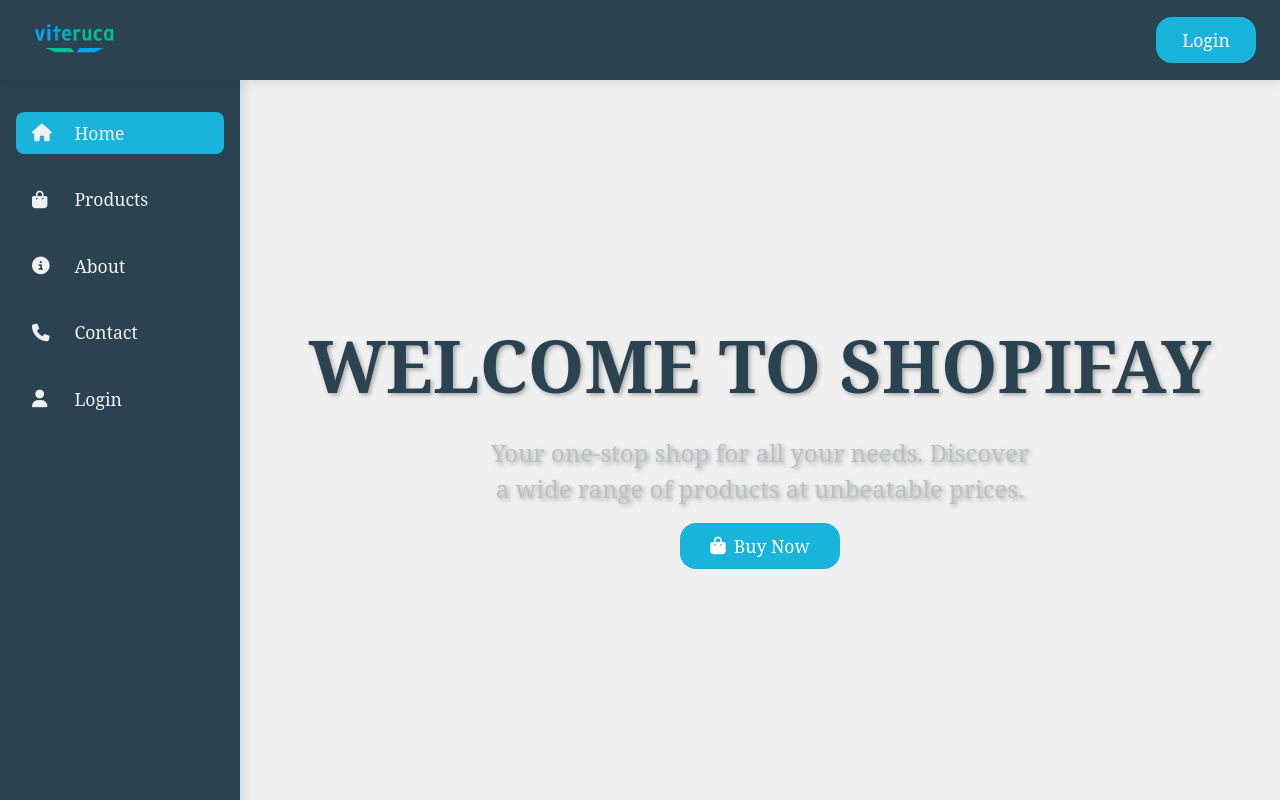
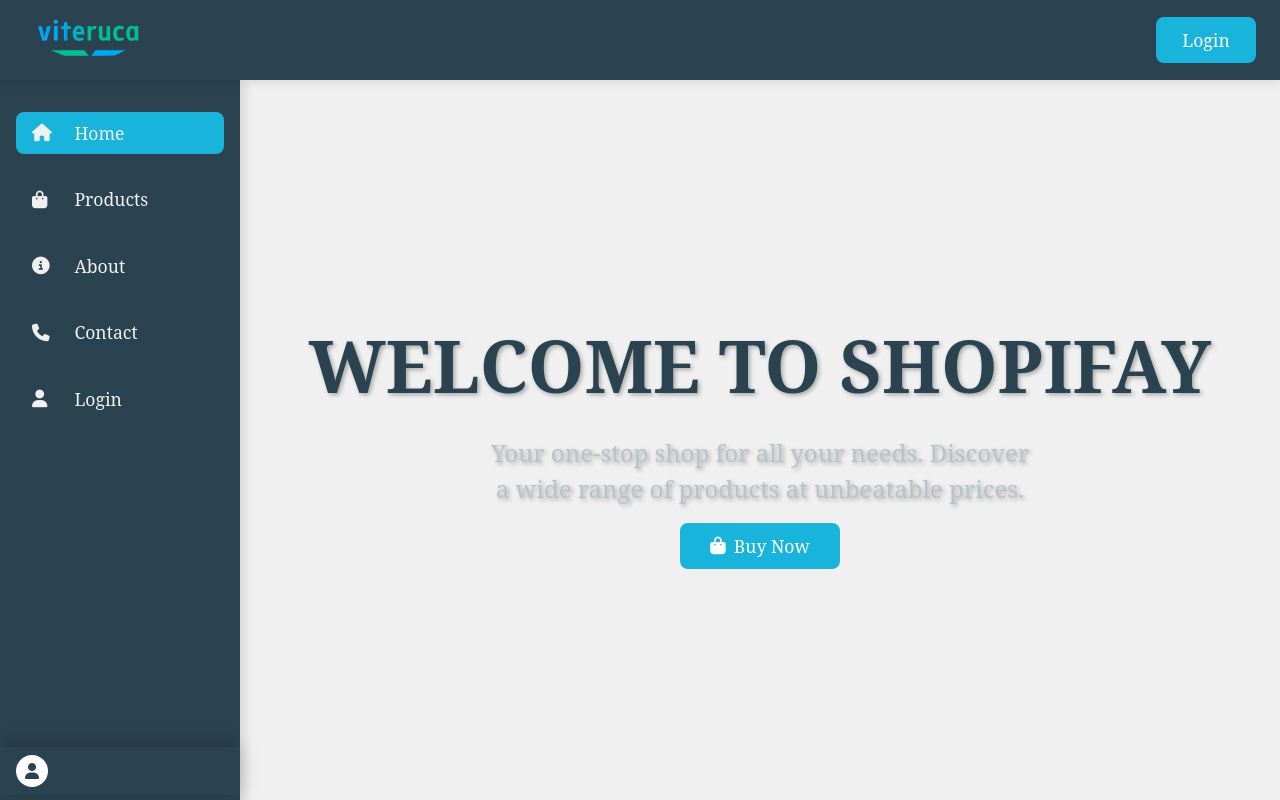
Before and after one commit to youssefmagdyjuo/Winter-Internship-2026-Task-02, a React (Vite) app in the folder Frontend/: page / in a window 1280 px wide. Built offline with nearby package versions, Linux system fonts and the light colour scheme.

Commit message:
add acount link in nav bar

```diff
--- a/Frontend/src/components/LogoutButton.jsx
+++ b/Frontend/src/components/LogoutButton.jsx
@@ -17,7 +17,7 @@ export default function LogoutButton() {
     return (
         <Button
             onClick={handleLogout}
-            style={'btn-danger'}>
+            style={'btn-thirdary'}>
             <div className="flex gap-2 items-center justify-center">
                 Logout
                 <i className="fa-solid fa-arrow-right-from-bracket"></i>
--- a/Frontend/src/components/SideNavBar.jsx
+++ b/Frontend/src/components/SideNavBar.jsx
@@ -4,6 +4,8 @@ import { useLocation } from 'react-router-dom';
 import { useSelector, useDispatch } from 'react-redux';
 import { toggleNavBar } from '../features/puplic/navBar.js';
 export default function SideNavBar() {
+    const storedUser = localStorage.getItem("mvec-user");
+    const user = storedUser ? JSON.parse(storedUser) : null;
     const dispatch = useDispatch();
     const isOpen = useSelector((state) => state.navBar.isOpen);
     const location = useLocation();
@@ -23,7 +25,7 @@ export default function SideNavBar() {
                     {links.map((link, index) => (
                         <Link to={link.path} key={index}>
                             <li className={`link ${isActiveLink(link.path) ? 'active_link' : ''}`}
-                            onClick={() => { if (window.innerWidth < 1024) {dispatch(toggleNavBar());}}}>
+                                onClick={() => { if (window.innerWidth < 1024) { dispatch(toggleNavBar()); } }}>
 
                                 <i className={` fa-solid ${link.icon} mr-2`}></i>
                                 {link.name}
@@ -32,6 +34,10 @@ export default function SideNavBar() {
                     ))}
                 </ul>
             </nav>
+            <div className='accountLink'>
+                <i className={`center flex bg-white text-[var(--color-secondary)]  w-8 h-8 rounded-full  fa-solid fa-user mr-2`}></i>
+                {user}
+            </div>
         </div>
     )
 }
--- a/Frontend/src/components/UpperNavBar.jsx
+++ b/Frontend/src/components/UpperNavBar.jsx
@@ -1,20 +1,32 @@
 import React from 'react'
 import Button from './Button'
 import { Link } from 'react-router-dom'
-import { useSelector,useDispatch } from 'react-redux';
-import {toggleNavBar} from '../features/puplic/navBar.js';
+import { useSelector, useDispatch } from 'react-redux';
+import { toggleNavBar } from '../features/puplic/navBar.js';
+import LogoutButton from './LogoutButton.jsx';
 export default function UpperNavBar() {
     const dispatch = useDispatch();
     const isOpen = useSelector((state) => state.navBar.isOpen);
+    const storedUser = localStorage.getItem("mvec-user");
+    const user = storedUser ? JSON.parse(storedUser) : null;
     return (
         <div className='upper_navbar_container'>
             <nav className='upper_navbar'>
                 <Link to="/"><img src="/logo.svg" alt="Logo" className="w-25" /></Link>
-                <div className="w-25 hidden lg:block">
-                    <Link to="/login-signup">
-                        <Button style={'btn-primary'}>Login</Button>
-                    </Link>
-                </div>
+
+                            <div className="w-25 hidden lg:block">
+                                {
+                                    user
+                                        ? (<>
+                                            <LogoutButton />
+                                        </>)
+                                        : (<>
+                                            <Link to="/login-signup">
+                                                <Button style={'btn-primary'}>Login</Button>
+                                            </Link>
+                                        </>)
+                                }
+                            </div>
                 <div className="nav_btn" onClick={() => dispatch(toggleNavBar())}>
                     <i className="fa-solid fa-bars"></i>
                 </div>
--- a/Frontend/src/index.css
+++ b/Frontend/src/index.css
@@ -8,7 +8,12 @@
     list-style: none;
     font-family: 'serif', Arial, sans-serif;
 }
+.center{
+    display: flex;
+    align-items: center;
+    justify-content: center;
 
+}
 :root {
     --color-primary: #18B4DB;
     --color-secondary: #2b4351;
@@ -33,7 +38,7 @@ h2 {
 
 .btn {
     padding: 0.6rem 1rem;
-    border-radius: 1rem;
+    border-radius: 0.5rem;
     font-weight: 500;
     transition: background-color 200ms;
     cursor: pointer;
@@ -111,6 +116,9 @@ h2 {
     height: 100%;
     margin: 0 auto;
 }
+.upper_navbar_container .upper_navbar img{
+    width: 8rem;
+}
 
 .upper_navbar_container h1 {
     font-size: 1.8rem;
@@ -149,7 +157,22 @@ h2 {
     z-index: 99;
     color: var(--white);
     transition: transform 0.3s ease-in-out;
-
+    display: flex;
+    flex-direction: column;
+    justify-content: space-between;
+}
+.accountLink{
+    position: absolute;
+    bottom: 5.3rem;
+    /* background-color: green; */
+    width: 100%;
+    height: 3rem;
+    padding: 0.5rem 1rem;
+    display: grid;
+    grid-template-columns: 15% 85%;
+    align-items: center;
+    gap: 1rem;
+    box-shadow: 0 -2px 20px rgba(0, 0, 0, 0.212);
 }
 .navBar_closed{
     transform: translateX(-100%);
@@ -160,6 +183,7 @@ h2 {
     flex-direction: column;
     gap: 1.5rem;
     padding: 1rem;
+    /* background-color: red; */
 
 }
 .side_navbar_links .link{
--- a/Frontend/src/pages/Login_Sign_Forms.jsx
+++ b/Frontend/src/pages/Login_Sign_Forms.jsx
@@ -66,18 +66,18 @@ export default function Login_Sign_Forms() {
                             <Input onChange={(e) => setSignupData({ ...signupData, name: e.target.value })} value={signupData.name} placeholder="Name" />
                             <Input onChange={(e) => setSignupData({ ...signupData, email: e.target.value })} value={signupData.email} placeholder="Email" />
                             <Input onChange={(e) => setSignupData({ ...signupData, password: e.target.value })} value={signupData.password} placeholder="Password" type="password" />
-                            <div style={{ width: '10rem' }} >
+                            {/* <div style={{ width: '10rem' }} > */}
                                 <Button onClick={handleSignupSubmit} style={'btn-primary'}>Sign Up</Button>
-                            </div>
+                            {/* </div> */}
                         </>
                     )
                     : (
                         <>
                             <Input onChange={(e) => setLoginData({ ...loginData, email: e.target.value })} value={loginData.email} placeholder="Email" />
                             <Input onChange={(e) => setLoginData({ ...loginData, password: e.target.value })} value={loginData.password} placeholder="Password" type="password" />
-                            <div style={{ width: '10rem' }} >
+                            {/* <div style={{ width: '10rem' }} > */}
                                 <Button onClick={handleLoginSubmit} style={'btn-primary'}>Log In</Button>
-                            </div>
+                            {/* </div> */}
                         </>
                     )
             }
```
